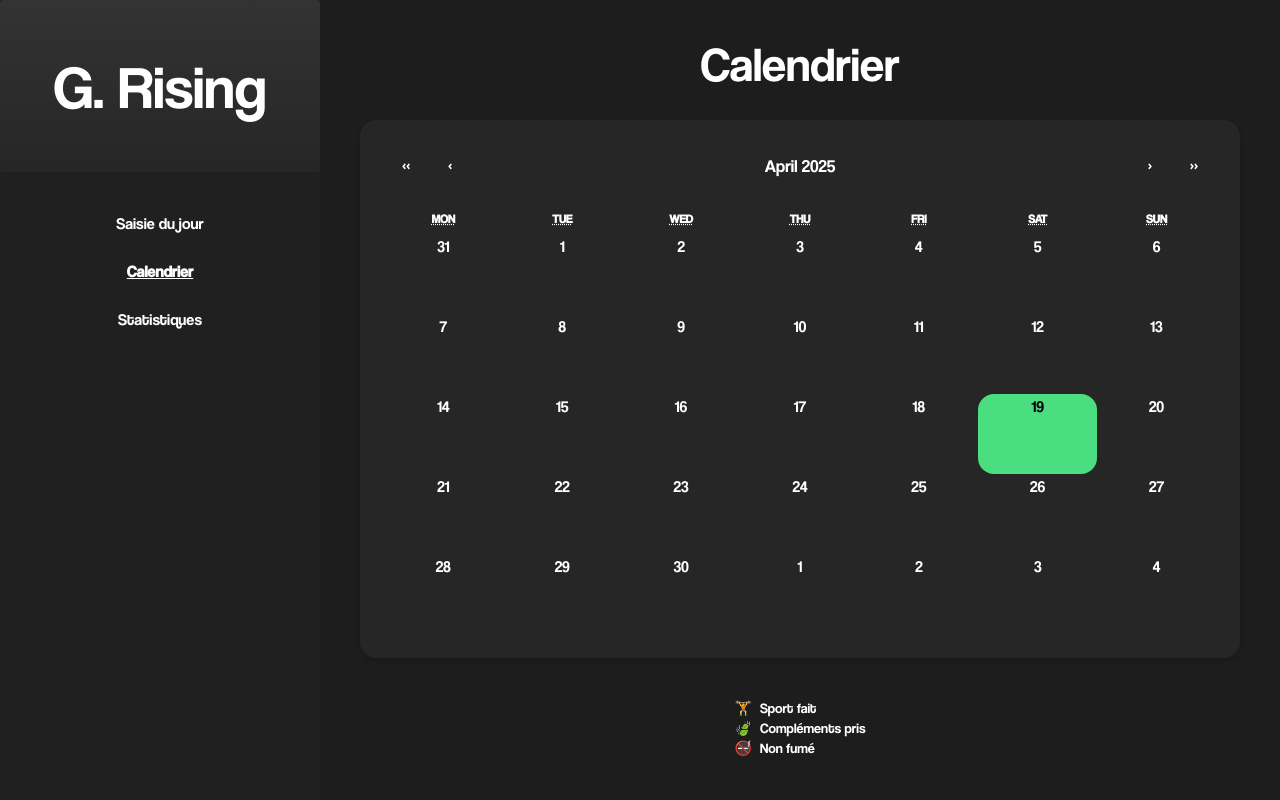
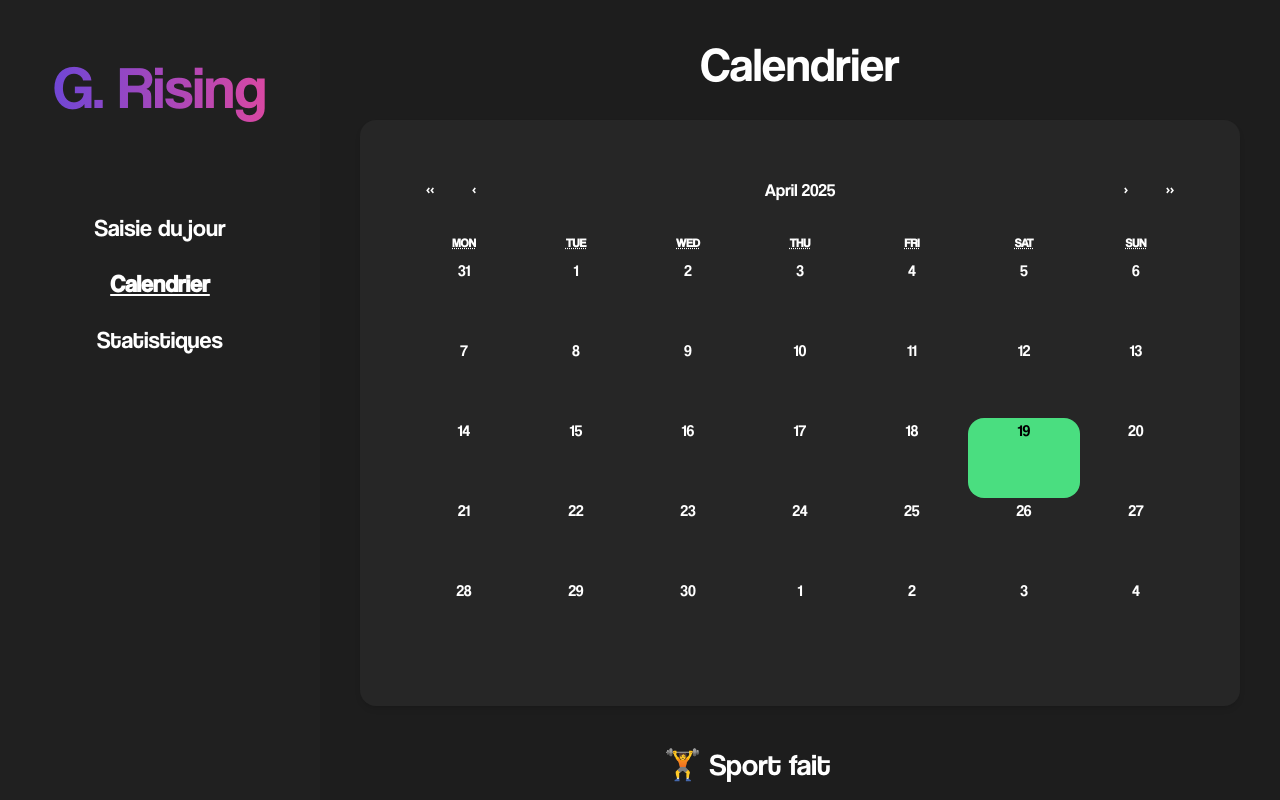
Before and after one commit to GBuard/g-rising, a React (Create React App) app in the folder client/: page /calendrier in a window 1280 px wide. Shown: the top 800 px of the page. Built offline with nearby package versions, Linux system fonts and the light colour scheme; no server answers.

Commit message:
style edit

```diff
--- a/client/src/components/Sidebar.jsx
+++ b/client/src/components/Sidebar.jsx
@@ -4,15 +4,29 @@ export default function Sidebar() {
     return (
         <aside className="bg-[#202020] text-white w-80 min-h-screen shadow-lg">
             <div
-                className="text-6xl mb-10 text-center py-14 rounded"
+                className="text-6xl mb-10 text-center py-14 rounded animate-gradient"
                 style={{
                     background:
-                        "linear-gradient(180deg, #333333 0%, #262626 100%)",
+                        "linear-gradient(90deg, #4F46E5, #EC4899, #4F46E5)",
+                    backgroundSize: "200% auto",
+                    WebkitBackgroundClip: "text",
+                    backgroundClip: "text",
+                    color: "transparent",
                 }}
             >
                 G. Rising
             </div>
-            <nav className="flex flex-col gap-6 items-center">
+            <style jsx>{`
+                @keyframes gradient {
+                    0% { background-position: 0% 50%; }
+                    50% { background-position: 100% 50%; }
+                    100% { background-position: 0% 50%; }
+                }
+                .animate-gradient {
+                    animation: gradient 3s ease infinite;
+                }
+            `}</style>
+            <nav className="text-2xl mb-8 flex flex-col gap-6 items-center">
                 <NavLink
                     to="/"
                     className={({ isActive }) =>
--- a/client/src/index.css
+++ b/client/src/index.css
@@ -43,13 +43,6 @@ body {
     }
 }
 
-.bg-image {
-    background-image: url("bg.jpg");
-    background-size: cover;
-    background-position: center;
-    background-repeat: no-repeat;
-    background-attachment: fixed;
-}
 
 @keyframes wordFadeIn {
     0% {
--- a/client/src/pages/Calendrier.jsx
+++ b/client/src/pages/Calendrier.jsx
@@ -51,7 +51,7 @@ export default function Calendrier() {
         <div className="min-h-screen bg-[#1D1D1D] text-white p-10 flex flex-col items-center">
             <h2 className="text-5xl mb-8">Calendrier</h2>
 
-            <div className="w-full max-w-9xl bg-[#262626] p-6 rounded-2xl shadow-md">
+            <div className="w-full max-w-9xl bg-[#262626] p-12 rounded-2xl shadow-md animate-fade-in">
                 <Calendar
                     onChange={setDate}
                     value={date}
@@ -62,13 +62,13 @@ export default function Calendrier() {
             </div>
 
             <div className="mt-10 flex flex-col items-start text-white text-sm">
-                <div className="flex items-center gap-2">
+                <div className="text-3xl flex items-center gap-2 mb-10">
                     <span>🏋️</span> <span>Sport fait</span>
                 </div>
-                <div className="flex items-center gap-2">
+                <div className="text-3xl flex items-center gap-2 mb-10">
                     <span>🍃</span> <span>Compléments pris</span>
                 </div>
-                <div className="flex items-center gap-2">
+                <div className="text-3xl flex items-center gap-2 mb-10">
                     <span>🚭</span> <span>Non fumé</span>
                 </div>
             </div>
--- a/client/src/pages/Statistiques.jsx
+++ b/client/src/pages/Statistiques.jsx
@@ -36,15 +36,15 @@ export default function Statistiques() {
     const minutes = stats.tempsVie % 60;
 
     return (
-        <div className="min-h-screen bg-image text-white p-10 font-[Coolvetica]">
+        <div className="min-h-screen text-white p-10 font-[Coolvetica]">
             <h2 className="text-4xl mb-10 text-center">Voici tes stats</h2>
 
             {/* 🟩 CARDS */}
             <div className="grid grid-cols-1 sm:grid-cols-2 lg:grid-cols-3 gap-6 mb-12 max-w-7xl mx-auto">
                 {/* Card 1 */}
                 <div className="card-glass animate-fade-in">
-                    <div className="text-3xl mb-2">🧯</div>
-                    <p className="text-sm text-gray-300 mb-1">Dernier joint</p>
+                    <div className="text-3xl mb-2">🚬</div>
+                    <p className="text-md text-gray-300 mb-1">Dernier joint</p>
                     <p className="text-xl font-semibold">
                         {stats.tempsDepuisDernierJoint}
                     </p>
@@ -56,7 +56,7 @@ export default function Statistiques() {
                     style={{ animationDelay: "100ms" }}
                 >
                     <div className="text-3xl mb-2">💰</div>
-                    <p className="text-sm text-gray-300 mb-1">
+                    <p className="text-md text-gray-300 mb-1">
                         Économie réalisée
                     </p>
                     <p className="text-xl font-semibold">{stats.economie} €</p>
@@ -68,7 +68,7 @@ export default function Statistiques() {
                     style={{ animationDelay: "200ms" }}
                 >
                     <div className="text-3xl mb-2">⏱️</div>
-                    <p className="text-sm text-gray-300 mb-1">
+                    <p className="text-md text-gray-300 mb-1">
                         Temps de vie gagné
                     </p>
                     <p className="text-xl font-semibold">
@@ -79,7 +79,7 @@ export default function Statistiques() {
 
             {/* 📉 GRAPHIQUE */}
             {weights.length > 0 && (
-                <div className="bg-[#262626] rounded-xl p-6 max-w-7xl mx-auto">
+                <div className="bg-[#262626] rounded-xl p-6 max-w-7xl mx-auto animate-fade-in card-glass hover:bg-white/10 hover:shadow-xl">
                     <h3 className="text-2xl mb-4 text-center">
                         📉 Évolution du poids
                     </h3>
```
Also changed, not shown: 1 other file (tests, documents, lock files or other folders).
